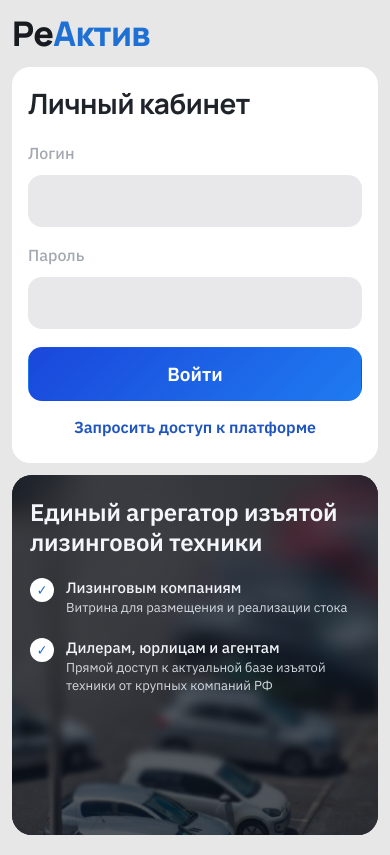
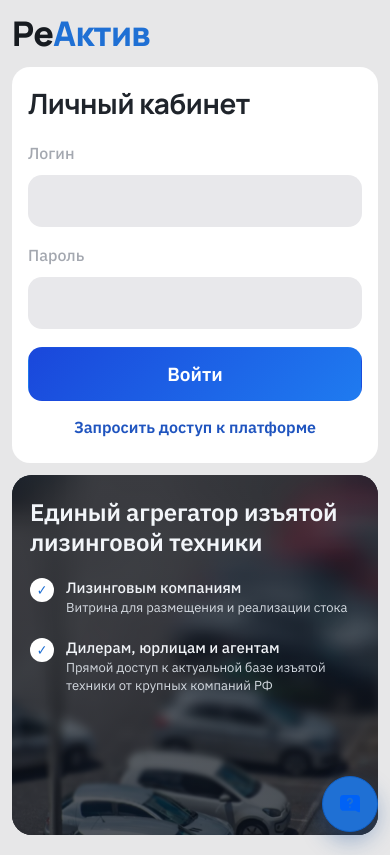
Before and after one commit to RomanOdokienko/ReActiv, a React (Vite) app in the folder frontend/: page /login in a window 390 px wide. Built offline with nearby package versions, Linux system fonts and the light colour scheme; no server answers.

Commit message:
ui(auth): add floating feedback widget on login

```diff
--- a/frontend/src/pages/LoginPage.tsx
+++ b/frontend/src/pages/LoginPage.tsx
@@ -1,4 +1,4 @@
-import { useEffect, useState } from "react";
+import { useEffect, useRef, useState } from "react";
 import type { FormEvent } from "react";
 import { logActivityEvent, login } from "../api/client";
 import type { AuthUser } from "../types/api";
@@ -12,6 +12,9 @@ export function LoginPage({ onLoginSuccess }: LoginPageProps) {
   const [password, setPassword] = useState("");
   const [isSubmitting, setIsSubmitting] = useState(false);
   const [error, setError] = useState<string | null>(null);
+  const [isFeedbackOpen, setIsFeedbackOpen] = useState(false);
+  const feedbackPanelRef = useRef<HTMLDivElement | null>(null);
+  const feedbackButtonRef = useRef<HTMLButtonElement | null>(null);
 
   useEffect(() => {
     document.body.classList.add("auth-page");
@@ -19,6 +22,37 @@ export function LoginPage({ onLoginSuccess }: LoginPageProps) {
       document.body.classList.remove("auth-page");
     };
   }, []);
+
+  useEffect(() => {
+    if (!isFeedbackOpen) {
+      return;
+    }
+
+    function handleOutsideClick(event: PointerEvent): void {
+      const target = event.target as Node | null;
+      if (
+        target &&
+        !feedbackPanelRef.current?.contains(target) &&
+        !feedbackButtonRef.current?.contains(target)
+      ) {
+        setIsFeedbackOpen(false);
+      }
+    }
+
+    function handleEscape(event: KeyboardEvent): void {
+      if (event.key === "Escape") {
+        setIsFeedbackOpen(false);
+      }
+    }
+
+    document.addEventListener("pointerdown", handleOutsideClick);
+    document.addEventListener("keydown", handleEscape);
+
+    return () => {
+      document.removeEventListener("pointerdown", handleOutsideClick);
+      document.removeEventListener("keydown", handleEscape);
+    };
+  }, [isFeedbackOpen]);
 
   async function handleSubmit(event: FormEvent<HTMLFormElement>): Promise<void> {
     event.preventDefault();
@@ -113,6 +147,41 @@ export function LoginPage({ onLoginSuccess }: LoginPageProps) {
           </aside>
         </div>
       </div>
+
+      <div className="auth-feedback-widget">
+        {isFeedbackOpen && (
+          <div
+            id="auth-feedback-panel"
+            ref={feedbackPanelRef}
+            className="auth-feedback-widget__panel"
+            role="dialog"
+            aria-label="Обратная связь"
+          >
+            <p>
+              Мы строим продукт для вас и внимательно читаем каждое сообщение. Если есть проблема или пожелание —
+              просто напишите нам на почту{" "}
+              <a href="mailto:romanodokienko@gmail.com">romanodokienko@gmail.com</a> или в{" "}
+              <a href="https://t.me/romanodokienko" target="_blank" rel="noreferrer">
+                Telegram
+              </a>
+              .
+            </p>
+          </div>
+        )}
+
+        <button
+          ref={feedbackButtonRef}
+          type="button"
+          className="auth-feedback-widget__button"
+          aria-label="Открыть обратную связь"
+          aria-haspopup="dialog"
+          aria-controls="auth-feedback-panel"
+          aria-expanded={isFeedbackOpen}
+          onClick={() => setIsFeedbackOpen((value) => !value)}
+        >
+          <img src="/message-square-question.svg" alt="" aria-hidden="true" />
+        </button>
+      </div>
     </section>
   );
 }
--- a/frontend/src/style.css
+++ b/frontend/src/style.css
@@ -347,6 +347,65 @@ a {
   font-size: 14px;
   line-height: 20px;
   color: rgba(230, 235, 242, 0.9);
+}
+
+.auth-feedback-widget {
+  position: fixed;
+  right: 26px;
+  bottom: 24px;
+  z-index: 1400;
+  display: grid;
+  justify-items: end;
+  gap: 12px;
+}
+
+.auth-feedback-widget__panel {
+  width: min(420px, calc(100vw - 28px));
+  padding: 20px 22px;
+  border-radius: 22px;
+  border: 1px solid #dbe3ee;
+  background: rgba(255, 255, 255, 0.98);
+  box-shadow: 0 18px 36px rgba(16, 31, 62, 0.2);
+}
+
+.auth-feedback-widget__panel p {
+  margin: 0;
+  color: #232f40;
+  font-size: 16px;
+  line-height: 1.42;
+}
+
+.auth-feedback-widget__panel a {
+  color: #1f70d4;
+  text-decoration: none;
+}
+
+.auth-feedback-widget__panel a:hover {
+  text-decoration: underline;
+}
+
+.auth-feedback-widget__button {
+  width: 60px;
+  min-width: 60px;
+  min-height: 60px;
+  padding: 0;
+  border-radius: 999px;
+  border: 1px solid #0f60c7;
+  background: #1f70d4;
+  box-shadow: 0 10px 22px rgba(26, 80, 156, 0.35);
+  display: inline-flex;
+  align-items: center;
+  justify-content: center;
+}
+
+.auth-feedback-widget__button img {
+  width: 28px;
+  height: 28px;
+}
+
+.auth-feedback-widget__button:hover:not(:disabled) {
+  transform: translateY(-1px);
+  box-shadow: 0 12px 26px rgba(26, 80, 156, 0.4);
 }
 
 .nav a {
@@ -2526,4 +2585,32 @@ tbody tr:nth-child(even) {
     font-size: 13px;
     line-height: 18px;
   }
-}
+
+  .auth-feedback-widget {
+    right: 12px;
+    bottom: 12px;
+    gap: 10px;
+  }
+
+  .auth-feedback-widget__panel {
+    width: min(360px, calc(100vw - 24px));
+    padding: 16px 16px;
+    border-radius: 16px;
+  }
+
+  .auth-feedback-widget__panel p {
+    font-size: 15px;
+    line-height: 1.4;
+  }
+
+  .auth-feedback-widget__button {
+    width: 56px;
+    min-width: 56px;
+    min-height: 56px;
+  }
+
+  .auth-feedback-widget__button img {
+    width: 24px;
+    height: 24px;
+  }
+}
```
Also changed, not shown: frontend/public/message-square-question.svg (added).
